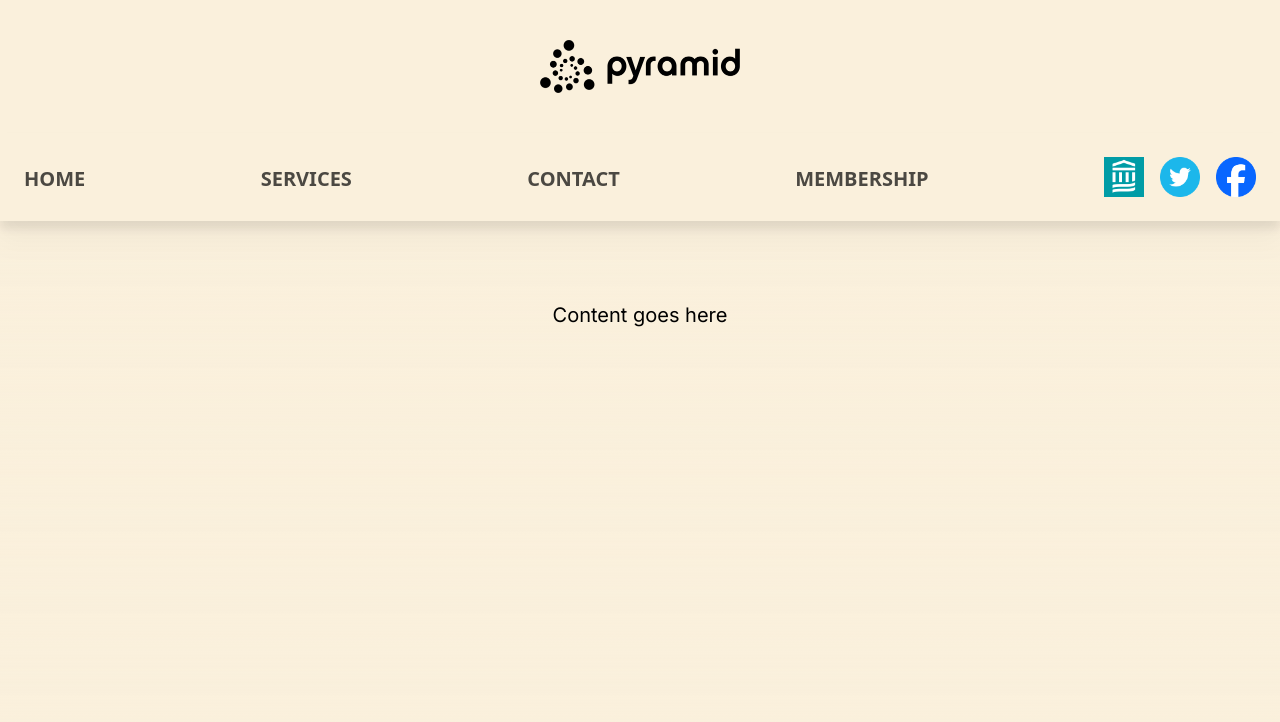
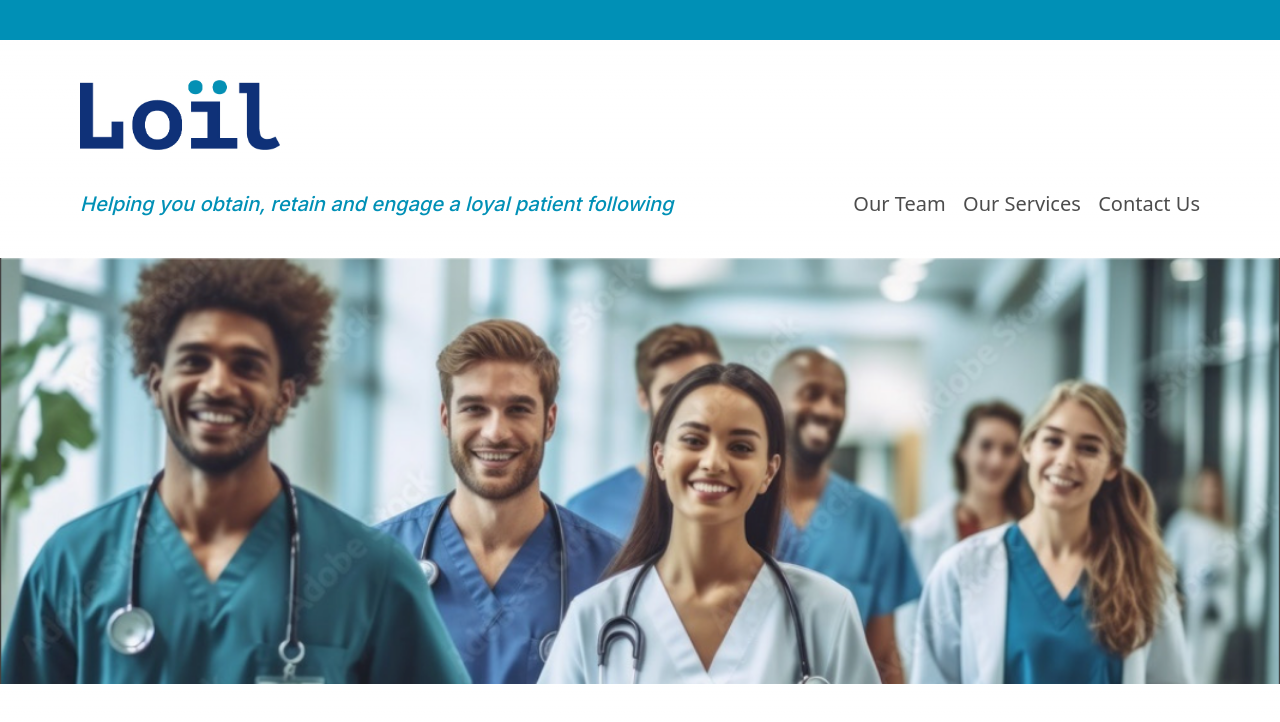
Before and after one commit to johnny-kantaros/loil-v1, a Next.js app: page / in a window 1280 px wide. Shown: the top 722 px of the page. Built offline with nearby package versions, Linux system fonts and the light colour scheme.

Commit message:
Updated design from jaine

```diff
--- a/src/app/components/MetaLogo.tsx
+++ b/src/app/components/MetaLogo.tsx
@@ -1,10 +1,36 @@
 import React from 'react'
 import Image from 'next/image'
+import Link from 'next/link'
 
 export default function MetaLogo() {
   return (
-    <div className='flex items-center justify-center bg-inherit p-10 top-0 drop-shadow-xl z-10'>
-        <Image src="/pyramid.png" alt='example logo' width={200} height={100}/>
+    <div>
+
+      <div className="flex justify-center p-5 bg-loil-light w-full min-h-15"></div>
+      <div className='flex pl-20 py-10 top-0 z-10'>
+          <Image src="/Loil-logo.jpeg" alt='Loil logo' width={200} height={100}/>
+      </div>
+
+      <div className='flex flex-row items-center'>
+
+        <div className="basis-8/12">
+          <h1 className='pl-20 text-loil-light italic text-xl font-medium'>Helping you obtain, retain and engage a loyal patient following</h1>
+        </div>
+
+        <div className="basis-4/12">
+        <div className='mr-20 prose prose xl mx-auto flex justify-between flex-col sm:flex-row text-black/70 font-sans text-xl font-medium'>
+
+            <Link href="/" className='no-underline hover:text-black/90'>Our Team</Link>
+            <Link href="/" className='no-underline hover:text-black/90'>Our Services</Link>
+            <Link href="/" className='no-underline hover:text-black/90'>Contact Us</Link>
+
+
+        </div>
+        </div>
+
+      </div>
+
+
     </div>
   )
 }
--- a/src/app/globals.css
+++ b/src/app/globals.css
@@ -3,16 +3,16 @@
 @tailwind utilities;
 
 :root {
-  --foreground-rgb: 250, 240, 220;
-  --background-start-rgb: 250, 240, 220;
-  --background-end-rgb: 250, 240, 220;
+  --foreground-rgb: 255, 255, 255;
+  --background-start-rgb: 255, 255, 255;
+  --background-end-rgb: 255, 255, 255;
 }
 
 @media (prefers-color-scheme: light) {
   :root {
-    --foreground-rgb: 250, 240, 220;
-    --background-start-rgb: 250, 240, 220;
-    --background-end-rgb: 250, 240, 220;
+    --foreground-rgb: 255, 255, 255;
+    --background-start-rgb: 255, 255, 255;
+    --background-end-rgb: 255, 255, 255;
   }
 }
 
--- a/src/app/layout.tsx
+++ b/src/app/layout.tsx
@@ -21,7 +21,6 @@
     <html lang="en">
       <body className={inter.className}>
         <MetaLogo/>
-        <NavBar/>
         {children}
         <Analytics />
         </body>
--- a/src/app/page.tsx
+++ b/src/app/page.tsx
@@ -3,9 +3,20 @@
 
 export default function Home() {
   return (
-    <div className='flex justify-center p-10'>
+    <div className='py-10 relative w-full min-h-20'>
 
-      <h1 className='text-black text-xl p-10'>Content goes here</h1>
+
+      <Image src="/loil-cover.png" alt='Loil cover'
+      sizes="100vw"
+      style={{
+        width: '100%',
+        height: 'auto',
+      }}
+      width={600}
+      height={300}
+      />
+
+
     </div>
 
   )
--- a/tailwind.config.ts
+++ b/tailwind.config.ts
@@ -13,6 +13,10 @@
         'gradient-conic':
           'conic-gradient(from 180deg at 50% 50%, var(--tw-gradient-stops))',
       },
+      colors: {
+        'loil-light': '#0090b6',
+        'loil-dark': '#1b3875'
+      },
     },
   },
   plugins: [],
```
Also changed, not shown: public/Loil-logo.jpeg (added), public/loil-cover.png (added).
